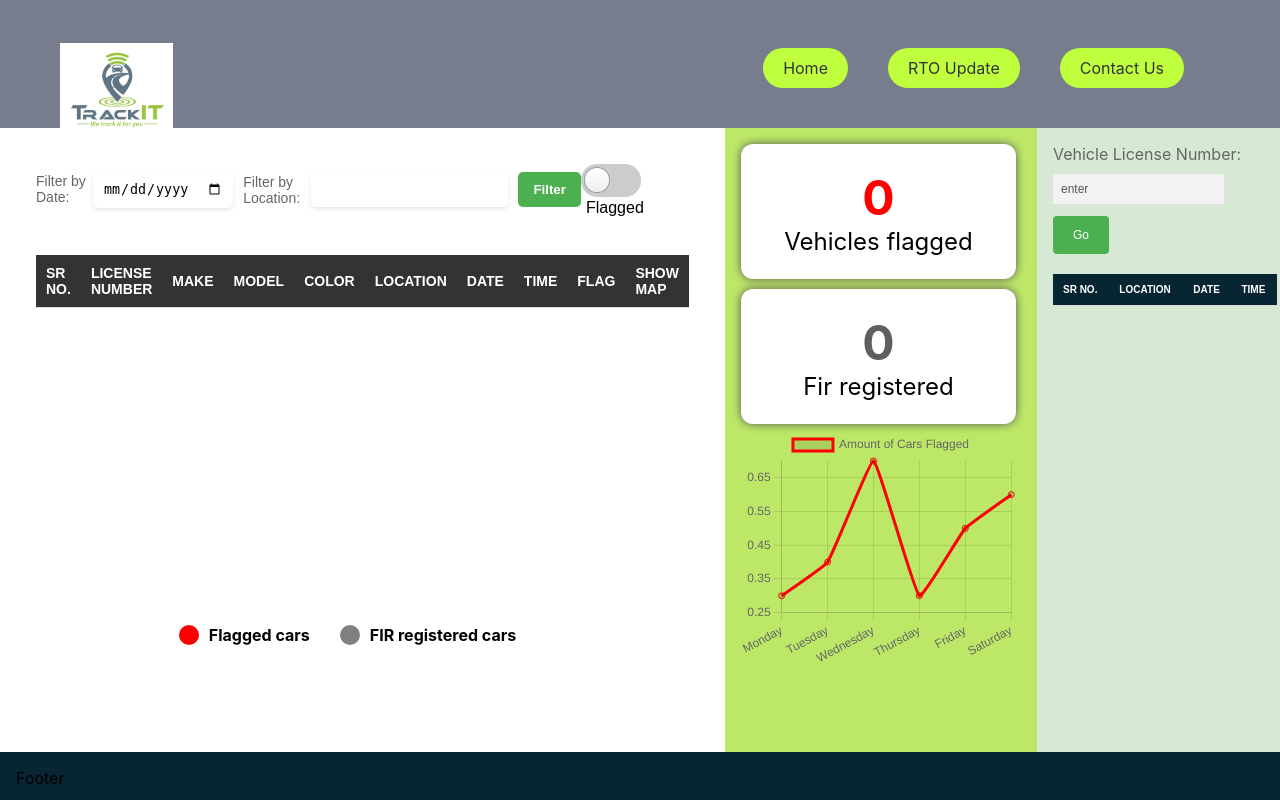
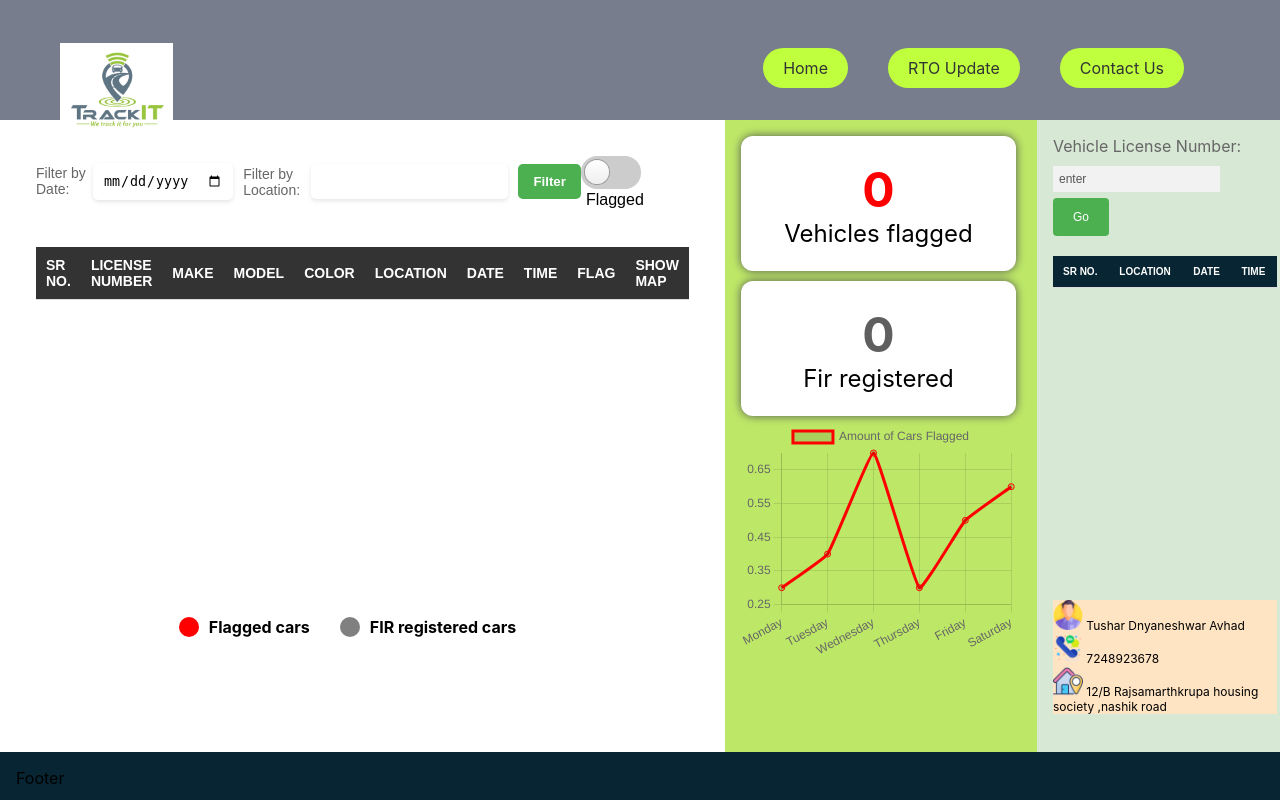
Before and after one commit to Tushar-Edge/suvds, a Flask app: page / in a window 1280 px wide. Run offline with Flask 3, Linux system fonts and the light colour scheme; lists and menus that the app fills with data are empty; some libraries are stand-ins or nearby versions.

Commit message:
owner details added

```diff
--- a/app.py
+++ b/app.py
@@ -33,7 +33,7 @@ def background_thread():
         complaints_list.append(complaint_dict)
 
 # Write the complaints_list to a JSON file
-    with open('complaints.json', 'w') as f:
+    with open('complaints_list.json', 'w') as f:
         json.dump(complaints_list, f)
 
 
--- a/static/css/main.css
+++ b/static/css/main.css
@@ -121,7 +121,7 @@
       {
 
          background: rgba(64, 72, 95, 0.705);
-        height: 16vh;
+        height: 15vh;
       }
 
       .header-container {
--- a/static/css/nav.css
+++ b/static/css/nav.css
@@ -2,9 +2,9 @@
     background-color: #f2f2f2;
     color: #555;
     border: none;
-    padding: 8px;
+    padding: 6px;
     font-size: 12px;
-    margin-bottom: 12px;
+    margin-bottom: 6px;
   }
 
 #search-button {
--- a/static/css/sliding_panel.css
+++ b/static/css/sliding_panel.css
@@ -47,7 +47,7 @@
     right: 0;
     width: 0;
     height: 100%;
-    background-color: #f5f5f5; /* sliding panel background color */
+    background-color: #000000; /* sliding panel background color */
     transition: width 0.5s ease-in-out;
   }
 
@@ -63,7 +63,7 @@
     display: none;
   }
   .tablexx {
-    height: 360px; /* adjust as needed */
+    height: 350px; /* adjust as needed */
     overflow: auto;
     position: relative;
 
--- /dev/null
+++ b/static/js/complaints.json
@@ -0,0 +1,6 @@
+[
+
+    {"license_no": "GJ07IJ77886"},
+     {"license_no": "TN06EF5566"},
+     {"license_no": "UP03AB9101"}
+]
--- a/static/js/data.js
+++ b/static/js/data.js
@@ -17,6 +17,8 @@
 
 
 
+//import data_c from './complaints.json';
+// Do something with the data
 
 // }
 
@@ -25,7 +27,7 @@ function showmap(longitude, latitude, location,mapid) {
 
   //console.log(mapid.id);
   var mapid=mapid.id;
-  var mymap = L.map(mapid).setView([latitude, longitude], 13);
+  var mymap = L.map(mapid).setView([latitude, longitude], 15);
 
 
 
@@ -262,21 +264,20 @@ function showPopup(popupContainer) {
 
 
 
-            // // Fetch the complaints.json file
-            // fetch('/complaints.json')
-            // .then(response => response.json())
-            // .then(data => {
-            // // Extract the license_no values into an array
-            // const licenseNos = data.map(complaint => complaint.license_no);
-            // console.log(licenseNos);
-            // // Do something with the licenseNos array
-            // })
-            // .catch(error => console.error(error));
-//
+            //Fetch the complaints.json file
+            fetch('./complaints.json')
+            .then(response => response.json())
+            .then(data => {
+            // Extract the license_no values into an array
+            const licenseNos = data.map(complaint => complaint.license_no);
+            console.log(licenseNos);
+            // Do something with the licenseNos array
+            })
+            .catch(error => console.error(error));
+
             // const jsonData = '[{"license_no": "GJ07IJ77886"}, {"license_no": "TN06EF5566"}, {"license_no": "UP03AB9101"}]';
-            // const data = JSON.parse(jsonData);
-            // console.log(data);
-
+            // const data_j = JSON.parse(jsonData);
+            // console.log(data_j);
 
 
 
--- a/static/js/find.js
+++ b/static/js/find.js
@@ -54,6 +54,10 @@ function search(lics_value = "")
             cell3.innerHTML=date_;
             cell4.innerHTML=time_;
 
+
+            // var name=document.getElementById("name");
+            // name.innerText=
+
             if(flag_=="1")
             {
             newRow.style.backgroundColor = 'red'
--- a/templates/index.html
+++ b/templates/index.html
@@ -195,7 +195,22 @@
 
             </div>
         </div>
+        <div id="owner-Details" style="margin-top: 14px; background-color: bisque; box-shadow: 0cap;">
+        <div id="name" style="font-size: 12px;">
 
+          <img src="../static/assets/man.png" style="height: 30px; width: 30px;"> Tushar Dnyaneshwar Avhad
+      </div>
+
+      <div id="contact" style="font-size: 12px;">
+
+          <img src="../static/assets/telephone.png" style="height: 30px; width: 30px;"> 7248923678
+      </div>
+
+      <div id="Address" style="font-size: 12px;">
+
+          <img src="../static/assets/location.png" style="height: 30px; width: 30px;"> 12/B Rajsamarthkrupa housing society ,nashik road
+      </div>
+    </div>
 
       </nav>
       <aside>
```
Also changed, not shown: complaints_list.json (renamed from complaints.json), static/assets/location.png (added), static/assets/man.png (added), static/assets/telephone.png (added).
